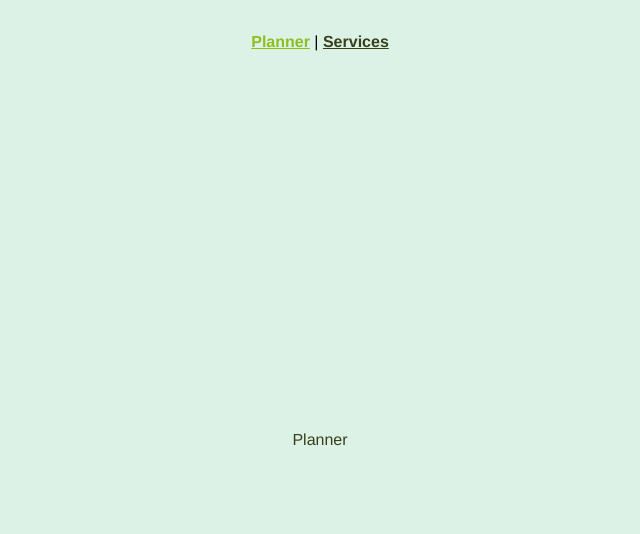
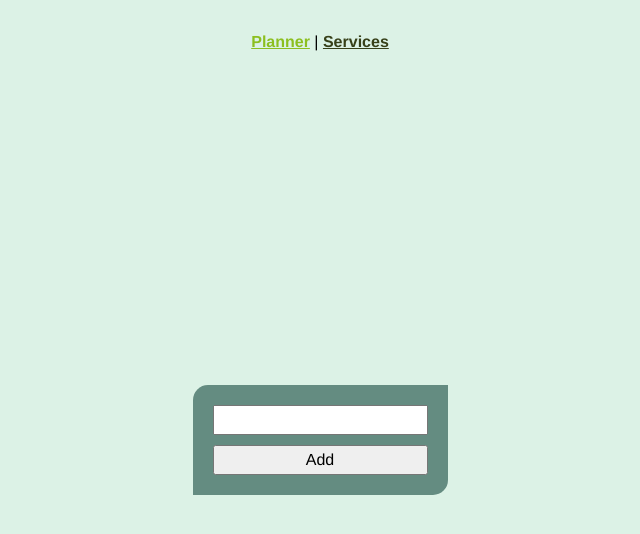
Before and after one commit to ArtisVansovics/md22_vue-planner, a Vue app: page / in a window 1280 px wide. Shown: the top 534 px of the page, without its empty margins (320-960 px from the left). Built offline with nearby package versions, Linux system fonts and the light colour scheme.

Commit message:
Added the ability to add inputted tasks to the planner

```diff
--- a/src/components/TaskPlanner/TaskPlanner.module.scss
+++ b/src/components/TaskPlanner/TaskPlanner.module.scss
@@ -0,0 +1,17 @@
+.planner {
+  display: flex;
+  flex-flow: column;
+  align-items: stretch;
+  gap: 10px;
+  padding: 20px;
+  background-color: #648C81;
+  border-radius: 15px 0;
+}
+
+.task {
+  display: flex;
+  flex-flow: row wrap;
+  justify-content: space-between;
+  padding: 10px;
+  background-color: #A7BF95;
+}
--- a/src/components/TaskPlanner/TaskPlanner.vue
+++ b/src/components/TaskPlanner/TaskPlanner.vue
@@ -1,5 +1,11 @@
 <template>
-  <div>Planner</div>
+  <div class="planner">
+    <input class="input" type="text" v-model="inputValue" />
+    <button class="button" @click="addTask()">Add</button>
+    <div class="task" v-for="task in tasks" :key="task">
+      {{ task }}
+    </div>
+  </div>
 </template>
 
 <script>
@@ -7,7 +13,20 @@ import { defineComponent } from "vue";
 
 export default defineComponent({
   name: "TaskPlanner",
+  data: () => ({
+    inputValue: "",
+    tasks: [],
+  }),
+  methods: {
+    addTask() {
+      this.tasks.push(this.inputValue);
+      this.inputValue = "";
+    },
+  },
 });
 </script>
 
-<style></style>
+<!-- Add "scoped" attribute to limit CSS to this component only -->
+<style scoped lang="scss">
+@import "TaskPlanner.module.scss";
+</style>
```
Also changed, not shown: src/styles/App.module.scss (line endings or trailing spaces).
